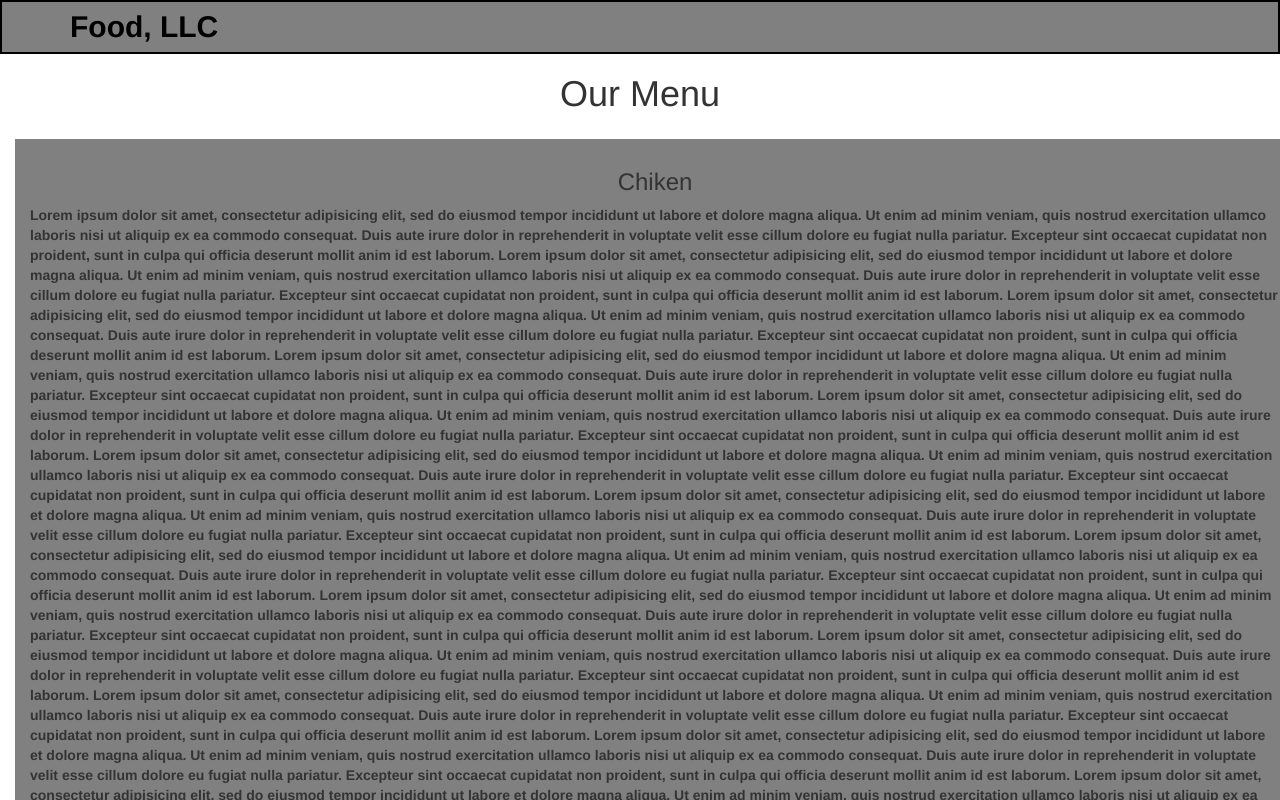
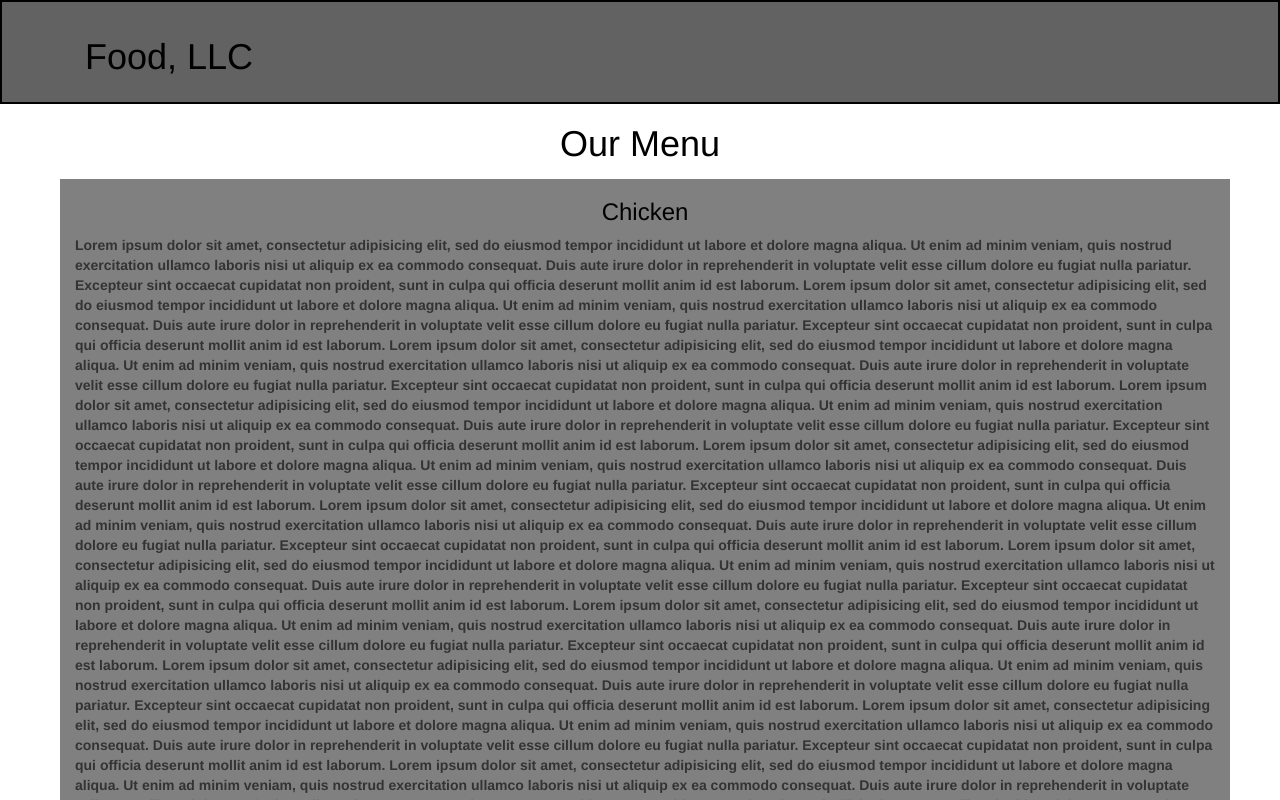
Before and after one commit to Mukhamedzhan21/Module-1-solution, a plain HTML site: page mod-3/index.html in a window 1280 px wide. Shown: the top 800 px of the page. Drawn offline with nearby package versions, Linux system fonts and the light colour scheme.

Commit message:
last commit.

```diff
--- a/mod-3/css/styles.css
+++ b/mod-3/css/styles.css
@@ -2,16 +2,17 @@ body {
 	font-weight: bold;
 }
 
-a {
-	font-size: 30px;
+h1 {
+	color: black;
+	text-decoration: none;
+}
+
+h3 {
 	color: black;
 }
 
 section {
-	position: relative;
-	background-color: gray;
-	margin: 15px;
-	padding: 10px;
+	margin: 15px !important;
 }
 
 h3 {
@@ -20,7 +21,16 @@ h3 {
 }
 
 #header-nav {
-	background-color: gray;
+	background-color: #626262;
 	border-radius: 0;
 	border: 2px solid black;
 }
+
+.col-xs-12 {
+	background-color: gray;
+	margin: 5px;
+}
+
+.navbar-brand {
+	height: 100px;
+}
--- a/mod-3/index.html
+++ b/mod-3/index.html
@@ -9,40 +9,34 @@
 </head>
 <body>
 	<header>
-		<nav id="header-nav" class="navbar">
+		<nav id="header-nav" class="navbar navbar-default">
   			<div class="container">
-  				<div class="navbar-header">
-  					<div class="navbar-brand">
-	  					<a href="index.html">Food, LLC</a>
-	  				</div>
-	  				<button class="navbar-toggle collapsed" type="button" data-toggle="collapse" data-target="#collapsible-nav" aria-expanded="false">
-         				<span class="sr only">Toggler navigation</span>
+  				<div class="navbar-header container-fluid">
+  					<nav class="navbar-brand">
+      					<a href="index.html"><h1>Food, LLC</h1></a>
+      				</nav>
+
+	      			<button type="button" class="navbar-toggle" data-toggle="collapse" data-target="#myNavbar">
 	        			<span class="icon-bar"></span>
 	  					<span class="icon-bar"></span>
       					<span class="icon-bar"></span>
       				</button>
+
 				</div>
-
-
-        		<div id="collapsible-nav" class="collapse navbar-collapse">
-		        	<ul id="nav-list" class="nav navbar-nav navbar-right">
-		        		<li>
-		        			<a class="visible-xs">Chicken</a>
-		        		</li>
-		        		<li>
-		        			<a class="visible-xs">Beef</a>
-		        		</li>
-		        		<li>
-		        			<a class="visible-xs">Sushi</a>
-		        		</li>
+				<div class="collapse navbar-collapse" id="myNavbar">
+						<ul class="nav navbar-nav navbar-right visible-xs">
+						    <li><a class="menu-item text-center" href="#"><h3>Chicken</h3></a></li>
+						    <li><a class="menu-item text-center" href="#"><h3>Beef</h3></a></li>
+						    <li><a class="menu-item text-center" href="#"><h3>Sushi</h3></a></li>
 						</ul>
 				</div>
 			</div>
 		</nav>
-	</header>
 		<h1 class="text-center">Our Menu</h1>
-	<section class="col-xs-12">
-		<h3>Chiken</h3>
+		<div class="container">
+			<div class="row">
+				<div class="col-xs-12">
+					<h3>Chicken</h3>
 					Lorem ipsum dolor sit amet, consectetur adipisicing elit, sed do eiusmod
 					tempor incididunt ut labore et dolore magna aliqua. Ut enim ad minim veniam,
 					quis nostrud exercitation ullamco laboris nisi ut aliquip ex ea commodo
@@ -56,15 +50,13 @@
 					proident, sunt in culpa qui officia deserunt mollit anim id est laborum. Lorem ipsum dolor sit amet, consectetur adipisicing elit, sed do eiusmod
 					tempor incididunt ut labore et dolore magna aliqua. Ut enim ad minim veniam,
 					quis nostrud exercitation ullamco laboris nisi ut aliquip ex ea commodo
-		consequat. Duis aute irure dolor in reprehenderit in voluptate velit esse
-		cillum dolore eu fugiat nulla pariatur. Excepteur sint occaecat cupidatat non
+					consequat. Duis aute irure dolor in reprehenderit in voluptate velit esse cillum dolore eu fugiat nulla pariatur. Excepteur sint occaecat cupidatat non
 					proident, sunt in culpa qui officia deserunt mollit anim id est laborum. Lorem ipsum dolor sit amet, consectetur adipisicing elit, sed do eiusmod
 					tempor incididunt ut labore et dolore magna aliqua. Ut enim ad minim veniam,
 					quis nostrud exercitation ullamco laboris nisi ut aliquip ex ea commodo
 					consequat. Duis aute irure dolor in reprehenderit in voluptate velit esse
 					cillum dolore eu fugiat nulla pariatur. Excepteur sint occaecat cupidatat non
-		proident, sunt in culpa qui officia deserunt mollit anim id est laborum. Lorem ipsum dolor sit amet, consectetur adipisicing elit, sed do eiusmod
-		tempor incididunt ut labore et dolore magna aliqua. Ut enim ad minim veniam,
+					proident, sunt in culpa qui officia deserunt mollit anim id est laborum. Lorem ipsum dolor sit amet, consectetur adipisicing elit, sed do eiusmod tempor incididunt ut labore et dolore magna aliqua. Ut enim ad minim veniam,
 						quis nostrud exercitation ullamco laboris nisi ut aliquip ex ea commodo
 						consequat. Duis aute irure dolor in reprehenderit in voluptate velit esse
 						cillum dolore eu fugiat nulla pariatur. Excepteur sint occaecat cupidatat non
@@ -144,8 +136,12 @@
 						consequat. Duis aute irure dolor in reprehenderit in voluptate velit esse
 						cillum dolore eu fugiat nulla pariatur. Excepteur sint occaecat cupidatat non
 						proident, sunt in culpa qui officia deserunt mollit anim id est laborum.
-	</section>
-	<script src="js/jquery.1.11.3.min.js"></script>
+					</div>
+				</div>
+		</div>
+	</header>
+
+	<script src="js/jquery-1.11.3.min.js"></script>
 	<script src="js/bootstrap.min.js"></script>
 	<script src="js/script.js"></script>
 </body>
```
Lines whose indentation alone changed are shown as unchanged.
